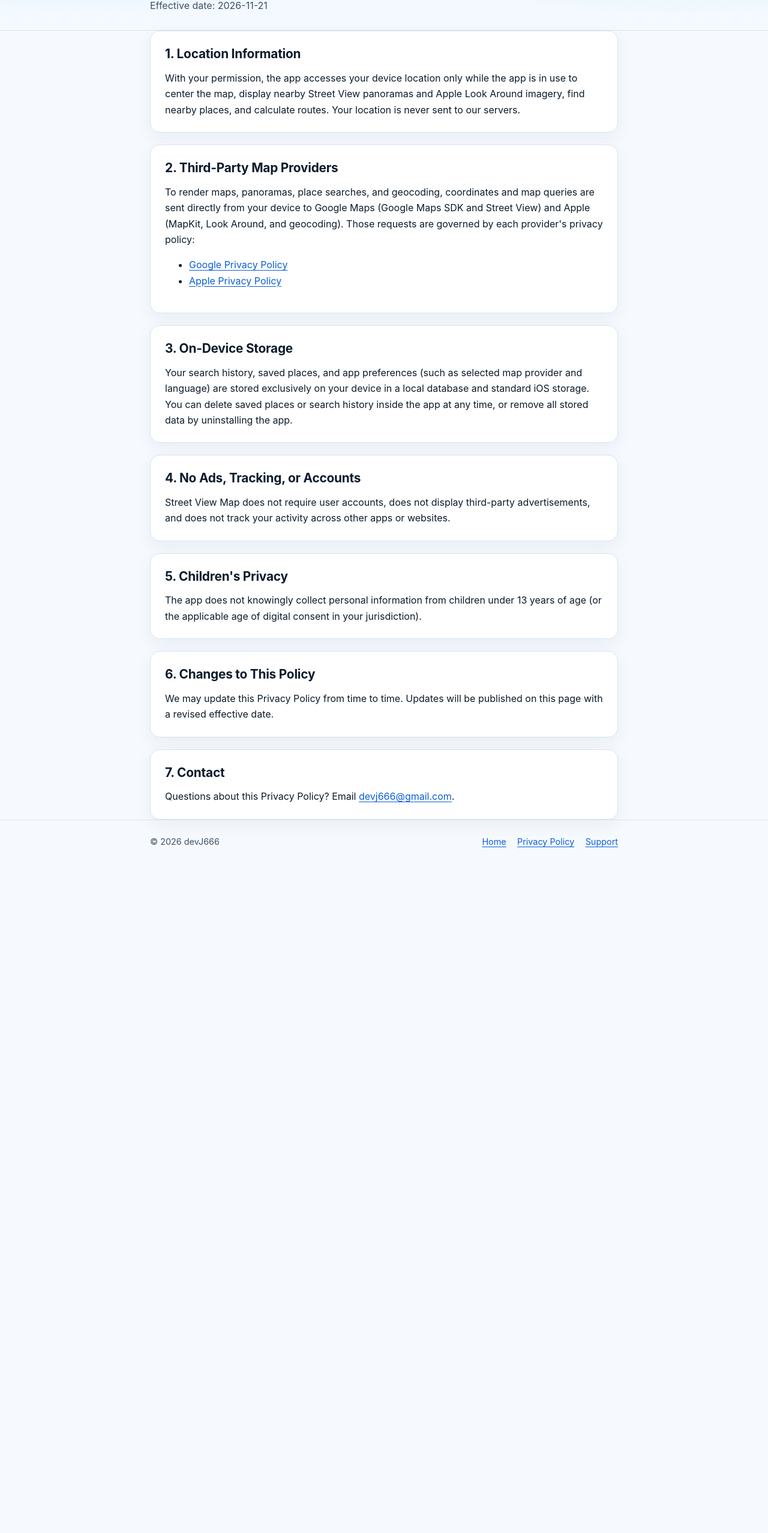
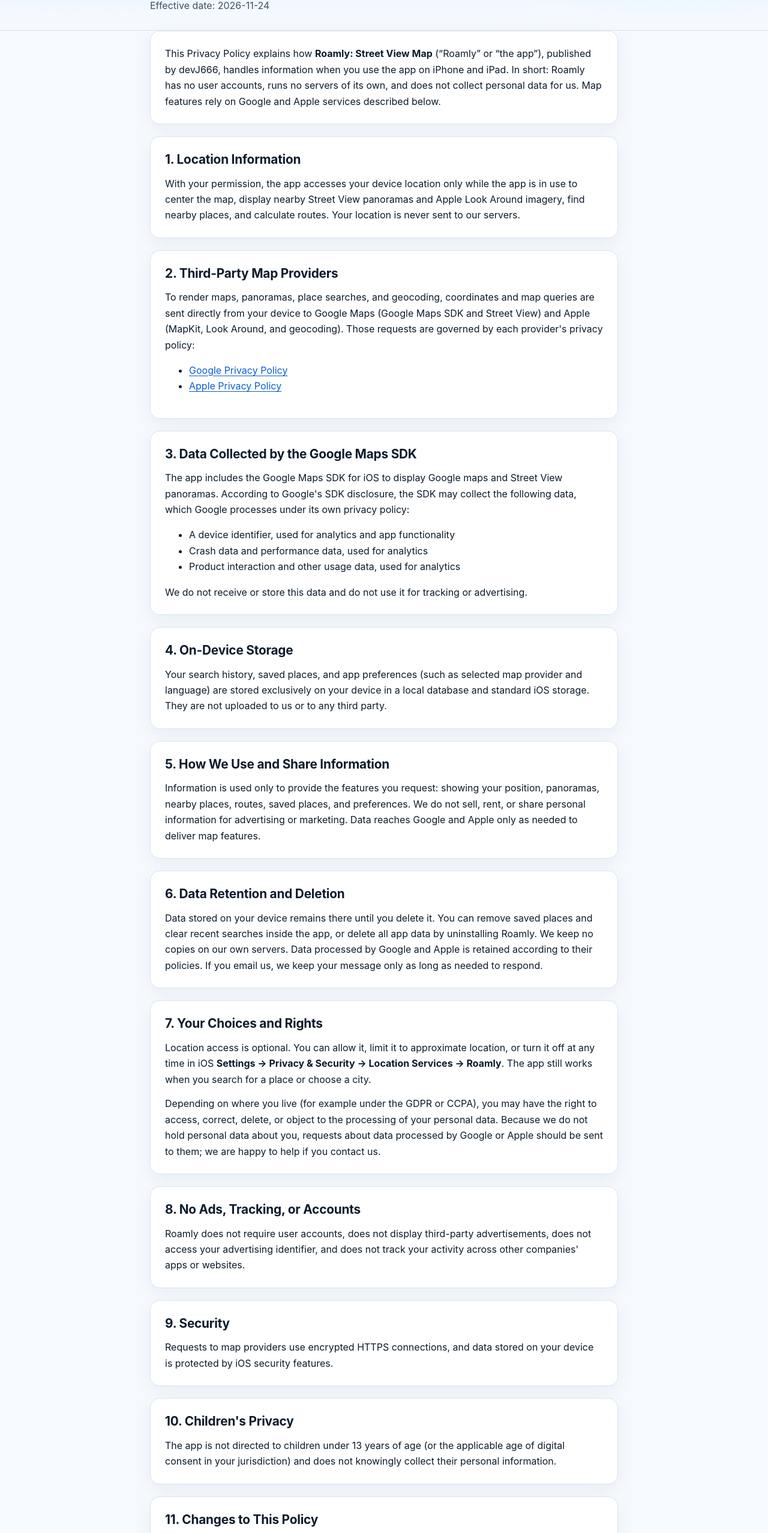
Before and after one commit to quyen1102/street-view-map-site, a plain HTML site: page privacy/index.html in a window 1280 px wide. Shown: the part 133-2688 px from the top of the page at 60% size. Before the commit the page ends 1583 px from the top, so only its background shows below. Drawn offline with Linux system fonts and the light colour scheme.

Commit message:
docs: update landing page, privacy policy, and support info

```diff
--- a/privacy/index.html
+++ b/privacy/index.html
@@ -3,8 +3,8 @@
 <head>
   <meta charset="utf-8">
   <meta name="viewport" content="width=device-width, initial-scale=1">
-  <title>Privacy Policy — Street View Map</title>
-  <meta name="description" content="Privacy Policy for Street View Map on iOS.">
+  <title>Privacy Policy — Roamly</title>
+  <meta name="description" content="Privacy Policy for Roamly on iOS.">
   <link rel="stylesheet" href="../styles.css">
 </head>
 <body>
@@ -12,7 +12,7 @@
   <header class="site-header">
     <div class="container">
       <nav class="nav-bar" aria-label="Primary navigation">
-        <a class="brand" href="../"><span>Street View Map</span></a>
+        <a class="brand" href="../"><span>Roamly</span></a>
         <div class="nav-links">
           <a href="../">Home</a>
           <a href="../privacy/" aria-current="page">Privacy</a>
@@ -21,11 +21,14 @@
       </nav>
       <div class="page-title">
         <h1>Privacy Policy</h1>
-        <p>Effective date: 2026-11-21</p>
+        <p>Effective date: 2026-11-24</p>
       </div>
     </div>
   </header>
   <main id="main" class="container">
+    <section class="card">
+      <p>This Privacy Policy explains how <strong>Roamly: Street View Map</strong> (&ldquo;Roamly&rdquo; or &ldquo;the app&rdquo;), published by devJ666, handles information when you use the app on iPhone and iPad. In short: Roamly has no user accounts, runs no servers of its own, and does not collect personal data for us. Map features rely on Google and Apple services described below.</p>
+    </section>
     <section class="card">
       <h2>1. Location Information</h2>
       <p>With your permission, the app accesses your device location only while the app is in use to center the map, display nearby Street View panoramas and Apple Look Around imagery, find nearby places, and calculate routes. Your location is never sent to our servers.</p>
@@ -35,24 +38,44 @@
       <p>To render maps, panoramas, place searches, and geocoding, coordinates and map queries are sent directly from your device to Google Maps (Google Maps SDK and Street View) and Apple (MapKit, Look Around, and geocoding). Those requests are governed by each provider's privacy policy:</p><ul><li><a href="https://policies.google.com/privacy">Google Privacy Policy</a></li><li><a href="https://www.apple.com/legal/privacy/">Apple Privacy Policy</a></li></ul>
     </section>
     <section class="card">
-      <h2>3. On-Device Storage</h2>
-      <p>Your search history, saved places, and app preferences (such as selected map provider and language) are stored exclusively on your device in a local database and standard iOS storage. You can delete saved places or search history inside the app at any time, or remove all stored data by uninstalling the app.</p>
+      <h2>3. Data Collected by the Google Maps SDK</h2>
+      <p>The app includes the Google Maps SDK for iOS to display Google maps and Street View panoramas. According to Google's SDK disclosure, the SDK may collect the following data, which Google processes under its own privacy policy:</p><ul><li>A device identifier, used for analytics and app functionality</li><li>Crash data and performance data, used for analytics</li><li>Product interaction and other usage data, used for analytics</li></ul><p>We do not receive or store this data and do not use it for tracking or advertising.</p>
     </section>
     <section class="card">
-      <h2>4. No Ads, Tracking, or Accounts</h2>
-      <p>Street View Map does not require user accounts, does not display third-party advertisements, and does not track your activity across other apps or websites.</p>
+      <h2>4. On-Device Storage</h2>
+      <p>Your search history, saved places, and app preferences (such as selected map provider and language) are stored exclusively on your device in a local database and standard iOS storage. They are not uploaded to us or to any third party.</p>
     </section>
     <section class="card">
-      <h2>5. Children's Privacy</h2>
-      <p>The app does not knowingly collect personal information from children under 13 years of age (or the applicable age of digital consent in your jurisdiction).</p>
+      <h2>5. How We Use and Share Information</h2>
+      <p>Information is used only to provide the features you request: showing your position, panoramas, nearby places, routes, saved places, and preferences. We do not sell, rent, or share personal information for advertising or marketing. Data reaches Google and Apple only as needed to deliver map features.</p>
     </section>
     <section class="card">
-      <h2>6. Changes to This Policy</h2>
-      <p>We may update this Privacy Policy from time to time. Updates will be published on this page with a revised effective date.</p>
+      <h2>6. Data Retention and Deletion</h2>
+      <p>Data stored on your device remains there until you delete it. You can remove saved places and clear recent searches inside the app, or delete all app data by uninstalling Roamly. We keep no copies on our own servers. Data processed by Google and Apple is retained according to their policies. If you email us, we keep your message only as long as needed to respond.</p>
     </section>
     <section class="card">
-      <h2>7. Contact</h2>
-      <p>Questions about this Privacy Policy? Email <a href="mailto:devj666@gmail.com">devj666@gmail.com</a>.</p>
+      <h2>7. Your Choices and Rights</h2>
+      <p>Location access is optional. You can allow it, limit it to approximate location, or turn it off at any time in iOS <strong>Settings &rarr; Privacy &amp; Security &rarr; Location Services &rarr; Roamly</strong>. The app still works when you search for a place or choose a city.</p><p>Depending on where you live (for example under the GDPR or CCPA), you may have the right to access, correct, delete, or object to the processing of your personal data. Because we do not hold personal data about you, requests about data processed by Google or Apple should be sent to them; we are happy to help if you contact us.</p>
+    </section>
+    <section class="card">
+      <h2>8. No Ads, Tracking, or Accounts</h2>
+      <p>Roamly does not require user accounts, does not display third-party advertisements, does not access your advertising identifier, and does not track your activity across other companies' apps or websites.</p>
+    </section>
+    <section class="card">
+      <h2>9. Security</h2>
+      <p>Requests to map providers use encrypted HTTPS connections, and data stored on your device is protected by iOS security features.</p>
+    </section>
+    <section class="card">
+      <h2>10. Children's Privacy</h2>
+      <p>The app is not directed to children under 13 years of age (or the applicable age of digital consent in your jurisdiction) and does not knowingly collect their personal information.</p>
+    </section>
+    <section class="card">
+      <h2>11. Changes to This Policy</h2>
+      <p>We may update this Privacy Policy from time to time. Updates will be published on this page and included in app releases with a revised effective date.</p>
+    </section>
+    <section class="card">
+      <h2>12. Contact</h2>
+      <p>Questions about this Privacy Policy or a privacy request? Email <a href="mailto:devj666@gmail.com">devj666@gmail.com</a>.</p>
     </section>
   </main>
   <footer class="site-footer">
```
Also changed, not shown: index.html (+4 -4 lines), support/index.html (+5 -5 lines).
